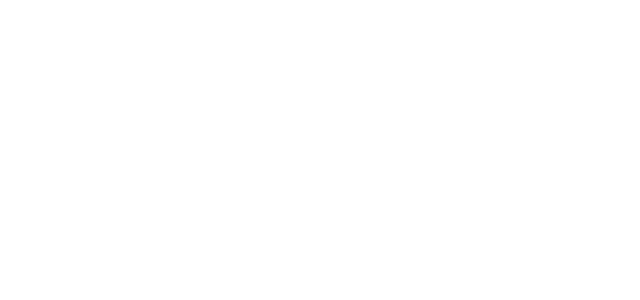
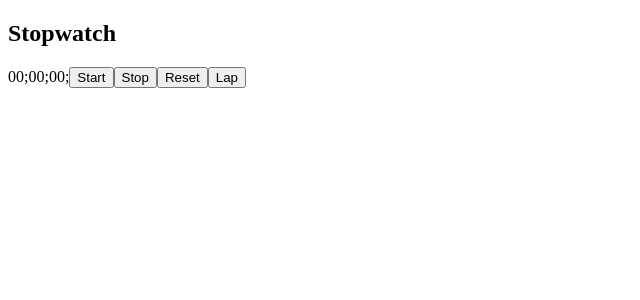
Before and after one commit to Shopify/eng-intern-assessment-react, a React app: page / in a window 1280 px wide. Shown: the top 300 px of the page, without its empty margins (0-640 px from the left). Built offline with nearby package versions, Linux system fonts and the light colour scheme.

Commit message:
usestate, time format and buttons added

```diff
--- a/public/index.html
+++ b/public/index.html
@@ -1,7 +1,7 @@
 <!DOCTYPE html>
 <html>
     <head>
-        <title>Template Site</title>
+        <title>Stopwatch</title>
     </head>
     <body>
         <section id='root'></section>
--- a/src/App.tsx
+++ b/src/App.tsx
@@ -1,7 +1,10 @@
 import React from 'react'
+import StopWatchButton from './StopWatchButton'
 
 export default function App() {
     return(
-        <div></div>
+        <div>
+            <StopWatchButton />
+        </div>
     )
 }
--- a/src/StopWatchButton.tsx
+++ b/src/StopWatchButton.tsx
@@ -1,7 +1,22 @@
-import React from 'react'
+import React from "react";
+import { useState } from "react";
+
 
 export default function StopWatchButton() {
-    return(
-        <div></div>
-    )
+    const [timer, setTimer] = useState<number>(0)
+  return (
+    <div>
+      <h1>Stopwatch</h1>
+      <div>
+        <span>{"0" + Math.floor((timer / 60000) % 60)};</span>
+        <span>{"0" + Math.floor((timer / 1000) % 60)};</span>
+        <span>{"0" + Math.floor((timer / 10) % 100)};</span>
+
+        <button>Start</button>
+        <button>Stop</button>
+        <button>Reset</button>
+        <button>Lap</button>
+      </div>
+    </div>
+  );
 }
```
